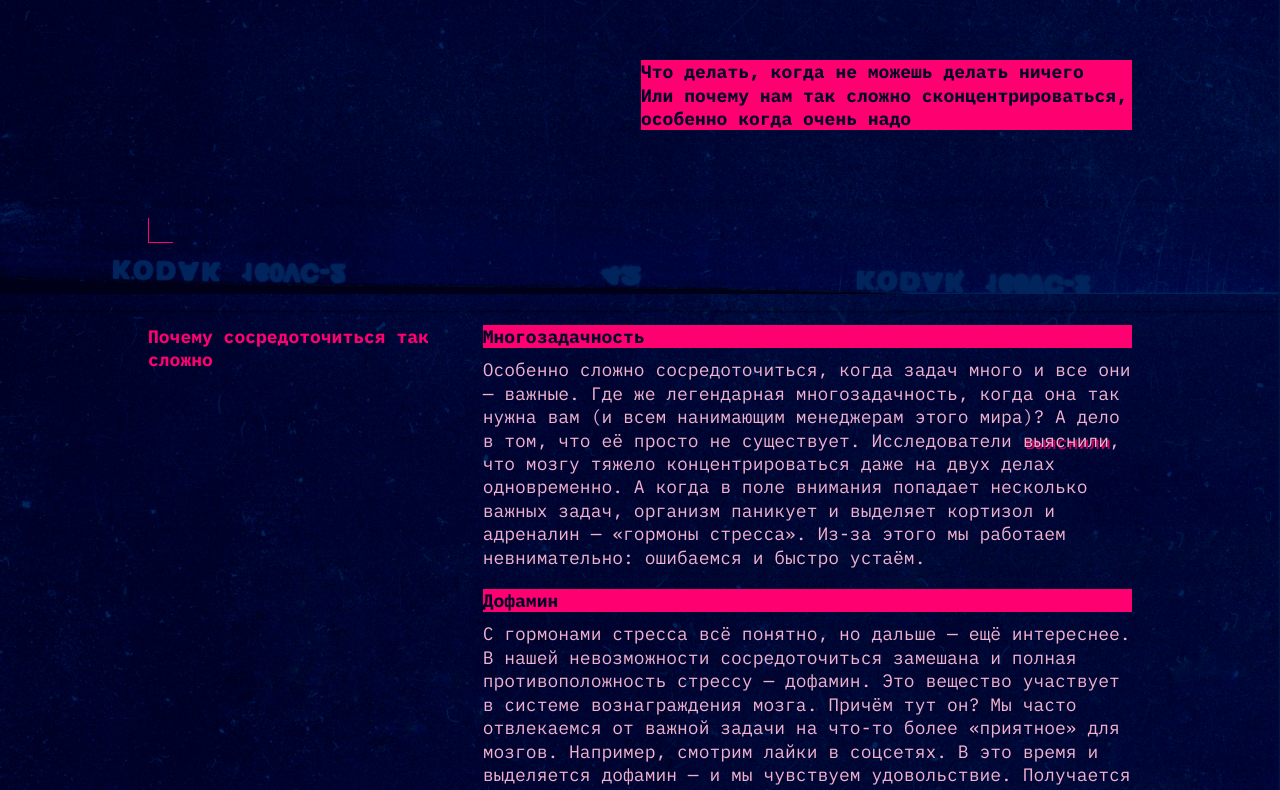
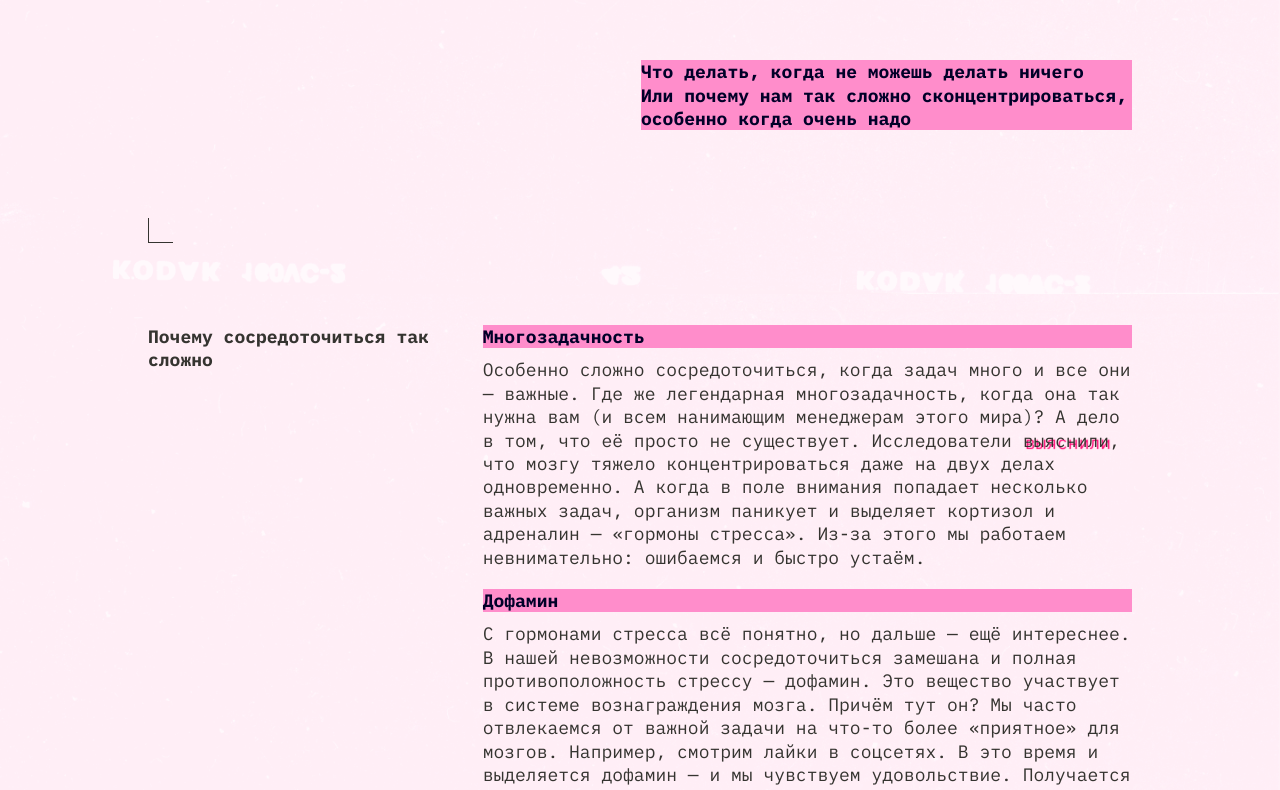
Before and after one commit to Shinanaizer/slozhno-sosredotochitsya, a plain HTML site: page index.html in a window 1280 px wide. Shown: the part 506-1296 px from the top of the page. Drawn offline with Linux system fonts and the light colour scheme.

Commit message:
second commit

```diff
--- a/styles/dark.css
+++ b/styles/dark.css
@@ -13,7 +13,7 @@
   */
 }
 
-:root {
+:root .theme_dark {
   --accent-color: rgb(255, 0, 112);
   --light-text-color: #F1B2CE;
   --dark-text-color: #000028;
--- a/styles/light.css
+++ b/styles/light.css
@@ -27,3 +27,20 @@
 .theme_light .decor {
   display: none;
 }
+
+@media (prefers-color-scheme: light) {
+:root {
+  --accent-color: #FF8DCB;
+  --light-text-color: #353430;
+  --dark-text-color: #353430;
+  --accent-title-color: #353430;
+  --main-header-color: #FFC2E6;
+  --shadow-color: rgb(255, 0, 112);
+  --buttons-n-corners: #353430;
+  --opacity-half-button: 53, 52, 48;
+  --main-font: 'IBM Plex Mono', sans-serif;
+  --background-picture: url(../images/cover-image-light.png);
+  }
+}
+
+/* Остальные стили */
```
